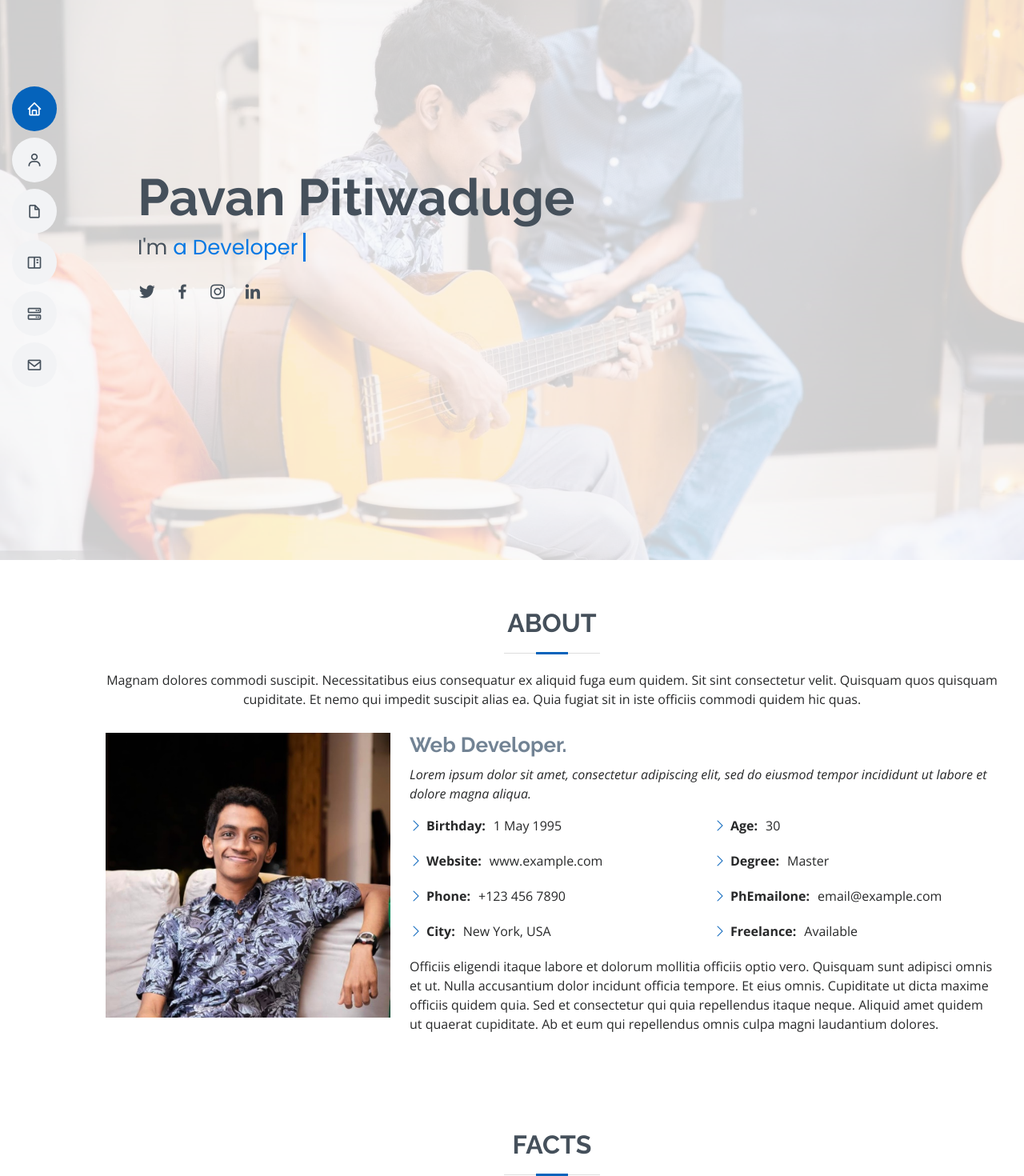
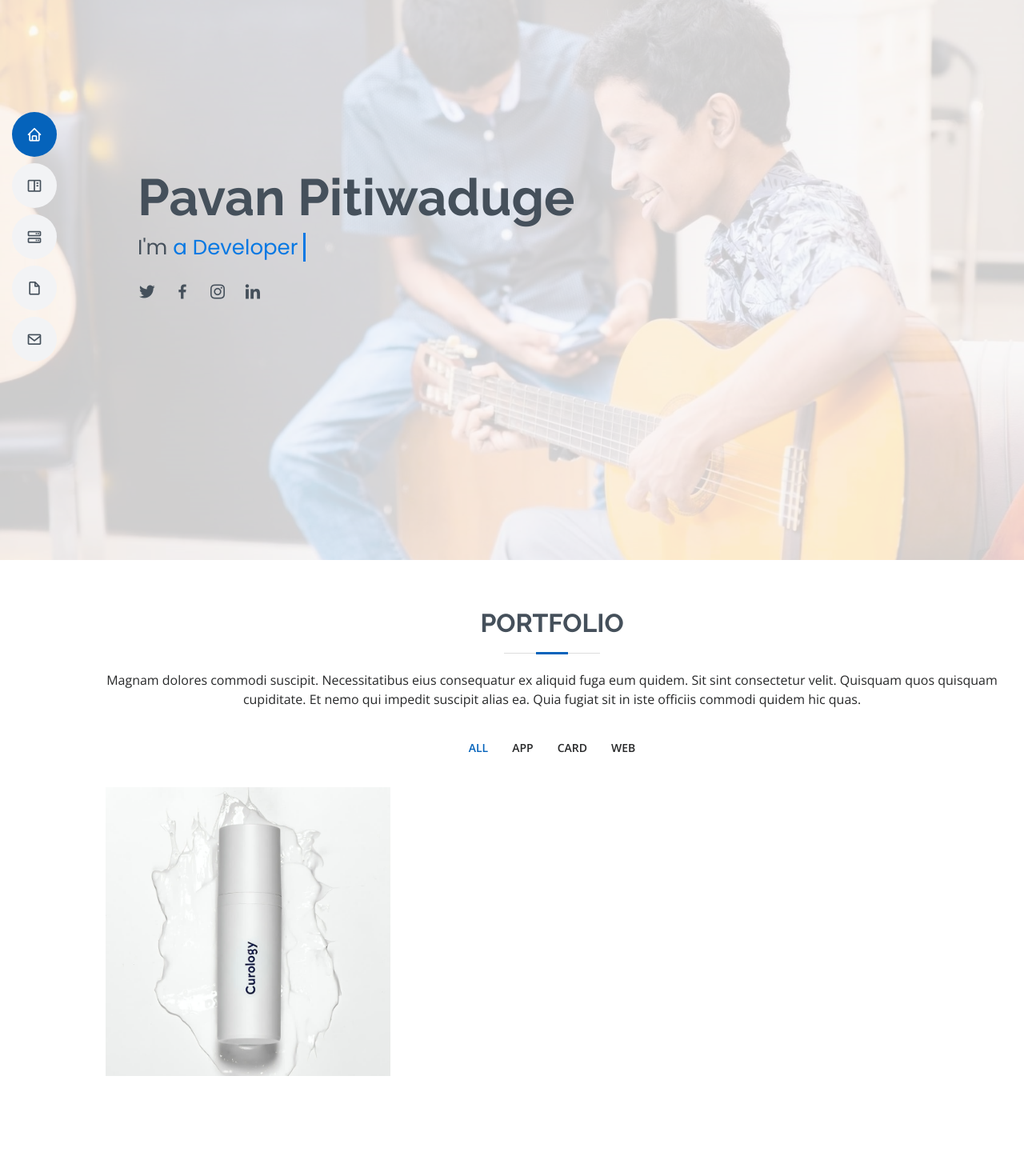
Before and after one commit to rajivaPavan/rajivaPavan.github.io, a Vue app: page / in a window 1280 px wide. Shown: the part 100-1570 px from the top of the page at 80% size. Built offline with nearby package versions, Linux system fonts and the light colour scheme.

Commit message:
updated components

```diff
--- a/src/components/AppAbout.vue
+++ b/src/components/AppAbout.vue
@@ -1,3 +1,36 @@
+<script>
+export default {
+  name: 'AppAbout',
+  data() {
+    return {
+      bioDataTable:{
+        columnCount: 2,
+        columnNumbers:[]
+      },
+      bioDataList: [
+        { name: 'Age', value: 21 },
+        { name: 'Email', value: 'pavanpitiwaduge@outlook.com' },
+        { name: 'Degree', value: 'BSc in Computer Science Engineering' },
+        { name: 'Freelance', value: 'Available' }
+      ]
+    }
+  },
+  methods: {
+    //get every nth element from bioDataList starting from given index
+    getBioDataList(index, nth) {
+      return this.bioDataList.filter((item, i) => i >= index && i % nth === 0);
+    },
+    getColumnNumbers(){
+      //return an array of numbers from 1 to columnCount
+      return Array.from(Array(this.bioDataTable.columnCount).keys());
+    }
+  },
+  mounted(){
+    // fill columnNumbers array with numbers from 1 to columnCount
+    this.bioDataTable.columnNumbers = this.getColumnNumbers();
+  }
+}
+</script>
 <template>
   <section id="about" class="about">
     <div class="container" data-aos="fade-up">
@@ -23,18 +56,8 @@
           <div class="row">
             <div class="col-lg-6">
               <ul>
-                <li><i class="bi bi-chevron-right"></i> <strong>Birthday:</strong> <span>1 May 1995</span></li>
-                <li><i class="bi bi-chevron-right"></i> <strong>Website:</strong> <span>www.example.com</span></li>
-                <li><i class="bi bi-chevron-right"></i> <strong>Phone:</strong> <span>+123 456 7890</span></li>
-                <li><i class="bi bi-chevron-right"></i> <strong>City:</strong> <span>New York, USA</span></li>
-              </ul>
-            </div>
-            <div class="col-lg-6">
-              <ul>
-                <li><i class="bi bi-chevron-right"></i> <strong>Age:</strong> <span>30</span></li>
-                <li><i class="bi bi-chevron-right"></i> <strong>Degree:</strong> <span>Master</span></li>
-                <li><i class="bi bi-chevron-right"></i> <strong>PhEmailone:</strong> <span>email@example.com</span></li>
-                <li><i class="bi bi-chevron-right"></i> <strong>Freelance:</strong> <span>Available</span></li>
+                <li v-for="bioData in bioDataList">
+                  <i class="bi bi-chevron-right"></i> <strong>{{bioData.name}}: </strong> <span>{{ bioData.value }}</span></li>
               </ul>
             </div>
           </div>
--- a/src/components/AppFooter.vue
+++ b/src/components/AppFooter.vue
@@ -17,7 +17,7 @@ export default {
 }
 </script>
 
-<style>
+<style scoped>
 
 /*--------------------------------------------------------------
 # Footer
--- a/src/components/AppHeader.vue
+++ b/src/components/AppHeader.vue
@@ -3,38 +3,53 @@
 
 export default {
   name: 'AppHeader',
+  data() {
+    return {
+      //sections : name, hash, icon, active
+      sections: [
+        {name: 'Home', hash: '#hero', icon: 'bx bx-home', active: true},
+        // {name: 'About', hash: '#about', icon: 'bx bx-user', active: false},
+        {name: 'Portfolio', hash: '#portfolio', icon: 'bx bx-book-content', active: false},
+        {name: 'Services', hash: '#services', icon: 'bx bx-server', active: false},
+        {name: 'Resume', hash: '#resume', icon: 'bx bx-file-blank', active: false},
+        {name: 'Contact', hash: '#contact', icon: 'bx bx-envelope', active: false},
+      ]
+    }
+  },
+  computed: {
+    sections(){
+      return this.sections;
+    }
+  },
   mounted() {
-    let navbarlinks = this.$el.querySelectorAll('#navbar .scrollto')
-    const navbarlinksActive = () => {
+    let navbarLinks = this.$el.querySelectorAll('.nav-link')
+    const navbarLinksActive = () => {
       let position = window.scrollY + 200
-      navbarlinks.forEach(navbarlink => {
-        if (!navbarlink.hash) return
-        let section = document.querySelector(navbarlink.hash)
+      navbarLinks.forEach(navbarLink => {
+        if (!navbarLink.hash) return
+        let section = document.querySelector(navbarLink.hash)
         if (!section) return
         if (position >= section.offsetTop && position <= (section.offsetTop + section.offsetHeight)) {
-          navbarlink.classList.add('active')
+          navbarLink.classList.add('active')
         } else {
-          navbarlink.classList.remove('active')
+          navbarLink.classList.remove('active')
         }
       })
     }
-    document.addEventListener('scroll', navbarlinksActive)
+    document.addEventListener('scroll', navbarLinksActive)
   }
 }
 </script>
 
 <template>
   <header id="header" class="d-flex flex-column justify-content-center">
-
     <nav id="navbar" class="navbar nav-menu">
       <ul>
-        <li><a href="#hero" class="nav-link scrollto active"><i class="bx bx-home"></i> <span>Home</span></a></li>
-        <li><a href="#about" class="nav-link scrollto"><i class="bx bx-user"></i> <span>About</span></a></li>
-        <li><a href="#resume" class="nav-link scrollto"><i class="bx bx-file-blank"></i> <span>Resume</span></a></li>
-        <li><a href="#portfolio" class="nav-link scrollto"><i class="bx bx-book-content"></i> <span>Portfolio</span></a>
+        <li v-for="section in sections" >
+          <a :href="section.hash" class="nav-link" :class="section.active ? 'active' :''">
+            <i :class="section.icon"></i> <span>{{ section.name }}</span>
+          </a>
         </li>
-        <li><a href="#services" class="nav-link scrollto"><i class="bx bx-server"></i> <span>Services</span></a></li>
-        <li><a href="#contact" class="nav-link scrollto"><i class="bx bx-envelope"></i> <span>Contact</span></a></li>
       </ul>
     </nav><!-- .nav-menu -->
 
--- a/src/components/AppHero.vue
+++ b/src/components/AppHero.vue
@@ -37,9 +37,17 @@ export default {
 #hero {
   width: 100%;
   height: 100vh;
-  background: url("../../src/assets/img/hero-bg.jpg") top right no-repeat;
+  background: url("../assets/img/hero-bg.jpg") top right no-repeat;
   background-size: cover;
   position: relative;
+}
+
+/*for mobile screen*/
+@media (max-width: 992px) {
+  #hero {
+    background: url("../assets/img/hero-bg-mobile.jpg") center center no-repeat;
+    background-size: cover;
+  }
 }
 
 @media (min-width: 992px) {
--- a/src/components/SocialLinks.vue
+++ b/src/components/SocialLinks.vue
@@ -26,6 +26,3 @@ export default {
   }
 }
 </script>
-<style scoped>
-
-</style>
--- a/src/components/TypingList.vue
+++ b/src/components/TypingList.vue
@@ -3,6 +3,10 @@
 </template>
 
 <script>
+function delay(time) {
+  return new Promise(resolve => setTimeout(resolve, time));
+}
+
 export default {
   props: {
     words: {
@@ -24,39 +28,31 @@ export default {
     this.typeWords();
   },
   methods: {
-    typeWords() {
+    async typeWords() {
+      // an iterative approach to typing words
       // add character by character to currentWord at the speed specified
       // when currentWord is complete wait for 2s and then,
       // remove character by character from currentWord at double the speed specified
       // when currentWord is empty, move to next word in words array
       // when currentIndex is at the end of the words array, reset currentIndex to 0
       // repeat
-      let word = this.words[this.currentIndex];
-      let i = 0;
-      let timer = setInterval(() => {
-        if (i < word.length) {
+      while (true) {
+        let word = this.words[this.currentIndex];
+        let i = 0;
+        while (i < word.length) {
           this.currentWord += word[i];
           i++;
-        } else {
-          clearInterval(timer);
-          setTimeout(() => {
-            let j = word.length - 1;
-            let timer2 = setInterval(() => {
-              if (j >= 0) {
-                this.currentWord = this.currentWord.slice(0, j);
-                j--;
-              } else {
-                clearInterval(timer2);
-                this.currentIndex++;
-                if (this.currentIndex === this.words.length) {
-                  this.currentIndex = 0;
-                }
-                this.typeWords();
-              }
-            }, this.speed /2);
-          }, 2000);
+          await delay(this.speed);
         }
-      }, this.speed);
+        await delay(2000);
+        while (i > 0) {
+          this.currentWord = this.currentWord.slice(0, -1);
+          i--;
+          await delay(this.speed / 2);
+        }
+        this.currentIndex = (this.currentIndex + 1) % this.words.length;
+      }
+
 
     }
   }
@@ -69,16 +65,4 @@ export default {
   padding-right: 0.25em;
   border-right: 3px solid #0678e3;
 }
-/*blinking cursor animation for the span tag*/
-.typing-text::after {
-  content: '';
-  display: inline-block;
-  animation: blink 1s step-end infinite;
-}
-@keyframes blink {
-  50% {
-    border-right-color: transparent;
-  }
-}
-
 </style>
--- a/src/pages/PageHome.vue
+++ b/src/pages/PageHome.vue
@@ -10,29 +10,13 @@
 
   <main id="main">
 
-    <!-- ======= About Section ======= -->
-    <AppAbout/><!-- End About Section -->
+    <AppPortfolio/>
 
-    <!-- ======= Facts Section ======= -->
-    <AppFacts/><!-- End Facts Section -->
+    <AppServices/>
 
-    <!-- ======= Skills Section ======= -->
-    <AppSkills/><!-- End Skills Section -->
+    <AppResume/>
 
-    <!-- ======= Resume Section ======= -->
-    <AppResume/><!-- End Resume Section -->
-
-    <!-- ======= Portfolio Section ======= -->
-    <AppPortfolio/><!-- End Portfolio Section -->
-
-    <!-- ======= Services Section ======= -->
-    <AppServices/><!-- End Services Section -->
-
-    <!-- ======= Testimonials Section ======= -->
-    <AppTestimonials/><!-- End Testimonials Section -->
-
-    <!-- ======= Contact Section ======= -->
-    <AppContact/><!-- End Contact Section -->
+    <AppContact/>
 
   </main><!-- End #main -->
 
```
Also changed, not shown: src/assets/img/hero-bg-mobile.jpg (added), src/assets/img/hero-bg.jpg.
